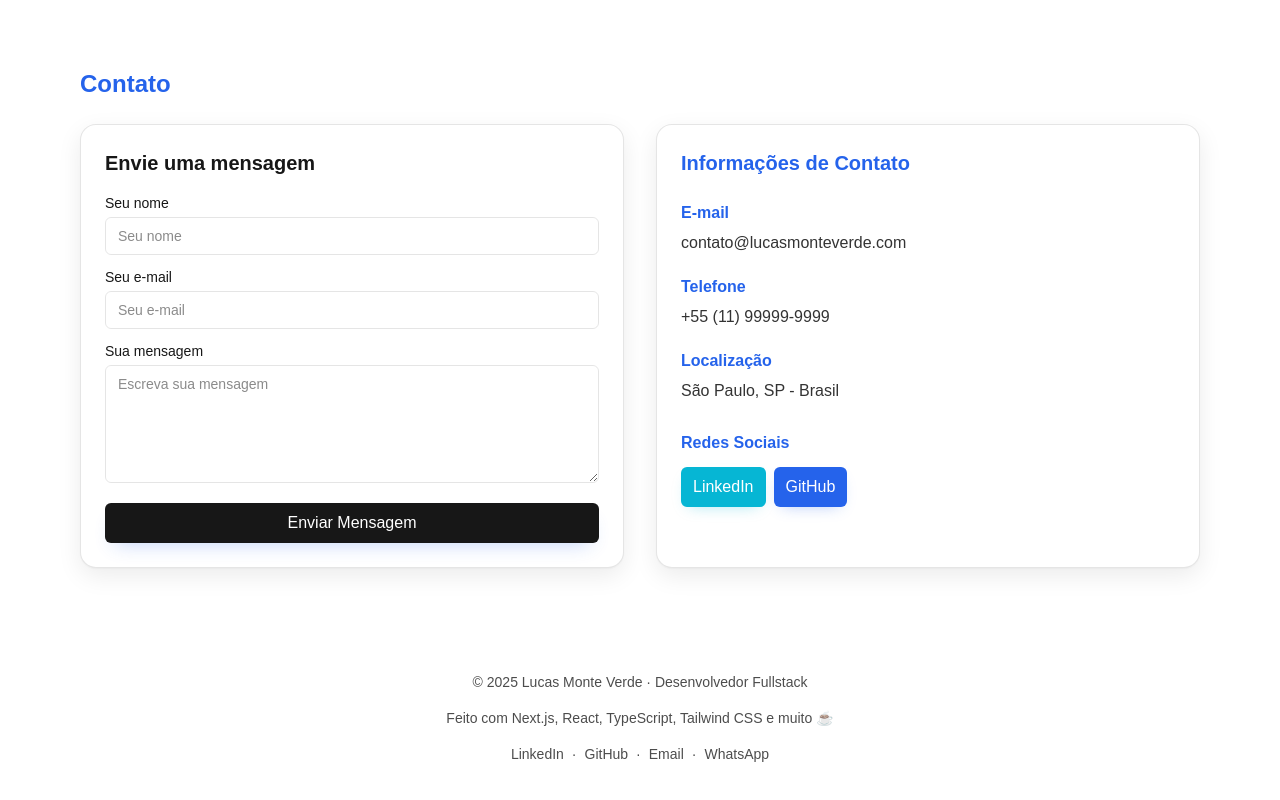
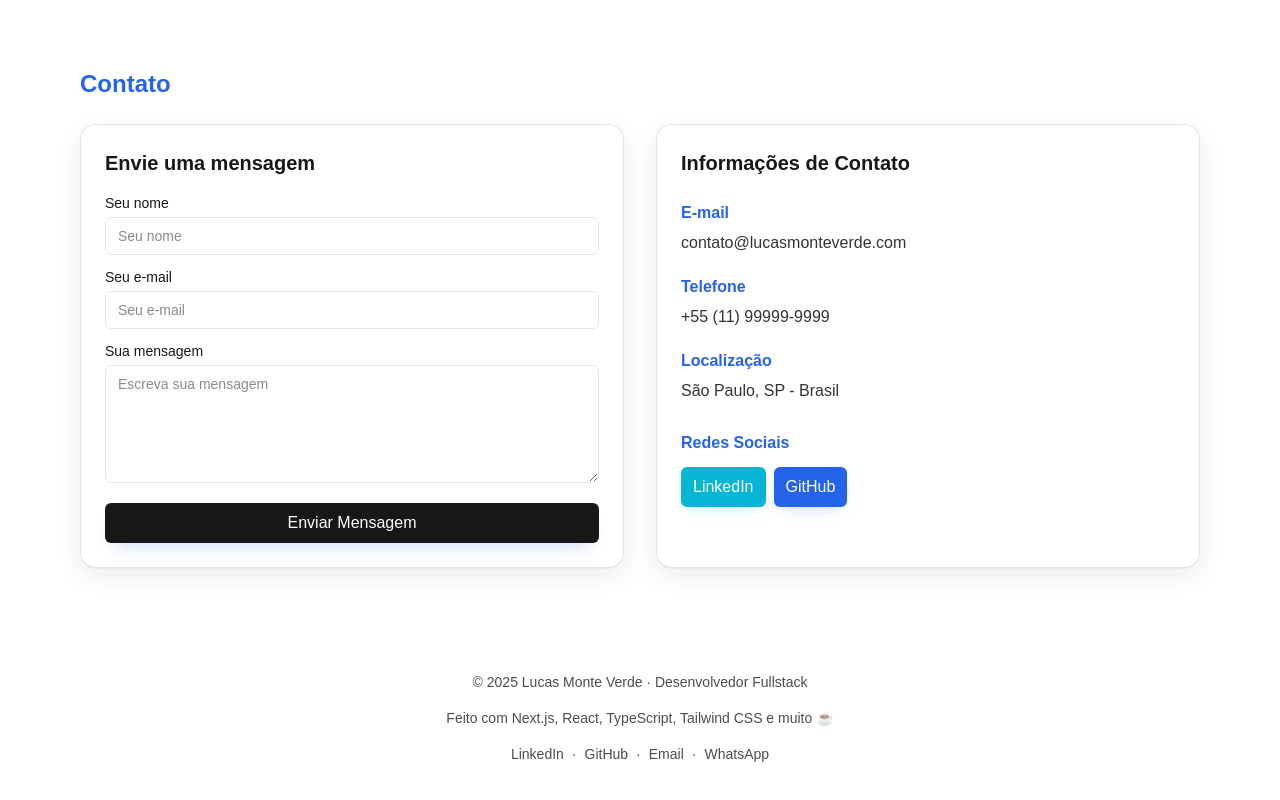
Before and after one commit to offmonte/lucasmonte, a Next.js app: page / in a window 1280 px wide. Shown: the part 3162-3962 px from the top of the page. Built offline with nearby package versions, Linux system fonts and the light colour scheme.

Commit message:
completionId: cgen-0ade97226b1249eaa56d46bdc89a64d7
cgen-0ade97226b1249eaa56d46bdc89a64d7

```diff
--- a/src/components/Contact.tsx
+++ b/src/components/Contact.tsx
@@ -40,7 +40,7 @@ export default function Contact() {
 
         {/* Informações */}
         <div className="card-elevated rounded-2xl border border-black/10 bg-background p-6 shadow-sm dark:border-white/20">
-          <h3 className="text-xl font-bold text-accent">Informações de Contato</h3>
+          <h3 className="text-xl font-bold">Informações de Contato</h3>
           <ul className="mt-6 space-y-5">
             <li>
               <div className="text-base font-bold text-accent mb-1.5">E-mail</div>
```
